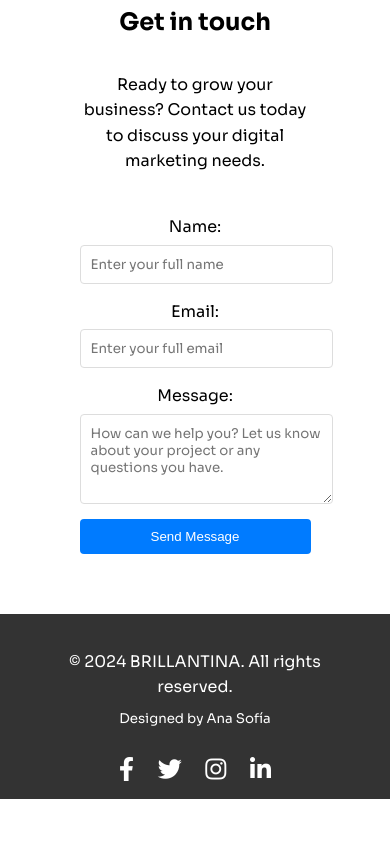
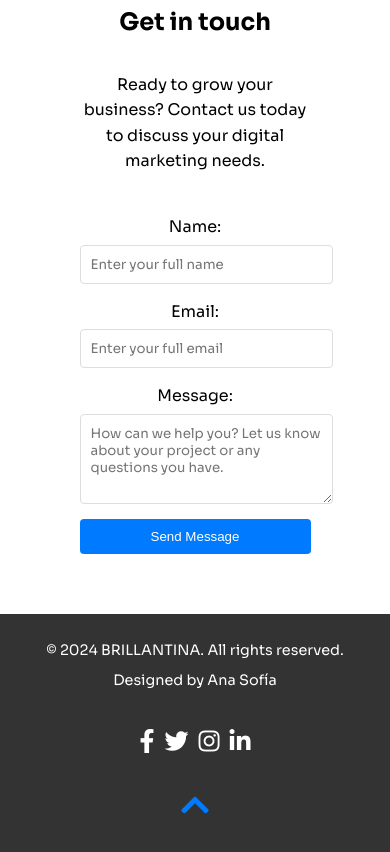
Before and after one commit to anasofiadm/responsive-business-landing-page, a plain HTML site: page index.html in a window 390 px wide. Shown: the part 5764-6616 px from the top of the page. Before the commit the page ends 6563 px from the top, so only its background shows below. Drawn offline with Linux system fonts and the light colour scheme.

Commit message:
Update styles.css

```diff
--- a/styles.css
+++ b/styles.css
@@ -413,9 +413,8 @@ section {
     background-color: #333;
     color: #fff;
     padding: 20px;
-    padding-bottom: 0; /* Remove bottom padding */
-    margin-bottom: 0;  /* Remove bottom margin */
-    text-align: center
+    text-align: center;
+    position: relative;
 }
 
 .footer-container {
@@ -425,44 +424,26 @@ section {
     flex-wrap: wrap;
 }
 
-.footer-left, .footer-center, .footer-right {
-    flex: 1;
-    margin: 10px;
-}
-
-.footer-left p, .footer-right ul {
+.footer-left p, .footer-left small {
     margin: 5px 0;
-}
-
-.footer-right ul {
-    list-style: none;
-    padding: 0;
-}
-
-.footer-right ul li {
-    display: inline-block;
-    margin: 0 10px;
-}
-
-.footer-right ul li a {
-    color: #fff;
-    text-decoration: none;
     font-size: 0.9em;
 }
 
-.footer-right ul li a:hover {
-    text-decoration: underline;
+.footer-center {
+    margin-top: 10px;
 }
 
 .social-icons {
     list-style: none;
     padding: 0;
     margin: 0;
+    display: flex;
+    justify-content: center;
+    gap: 10px;
 }
 
 .social-icons li {
     display: inline-block;
-    margin: 0 10px;
 }
 
 .social-icons li a {
@@ -500,8 +481,17 @@ section {
         text-align: center;
     }
 
-    .footer-right ul li {
-        display: block;
-        margin: 10px 0;
+    .footer-left {
+        margin-bottom: 10px;
+    }
+
+    .social-icons {
+        justify-content: center;
+        margin-top: 10px;
+    }
+
+    .back-to-top {
+        position: static;
+        margin-top: 20px;
     }
 }
```
